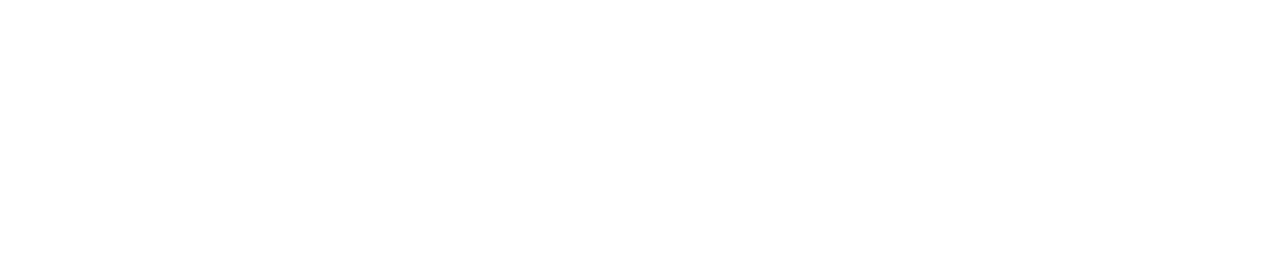
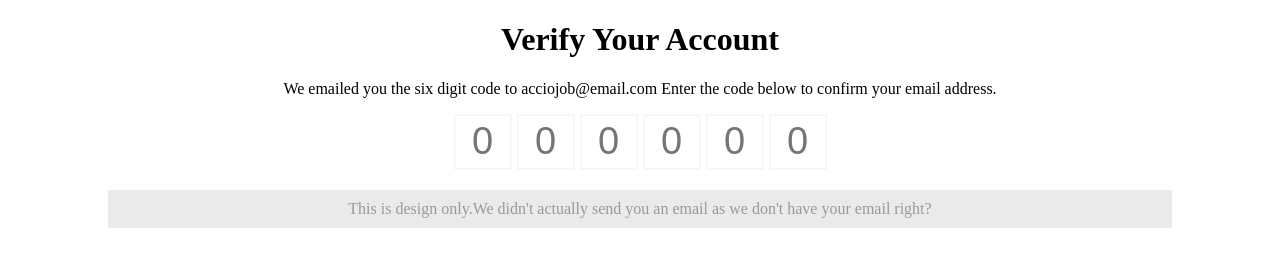
Before and after one commit to acciojob/OTP-debasisnayak12, a website: page main.html in a window 1280 px wide. Drawn offline with Linux system fonts and the light colour scheme.

Commit message:
created a submission

```diff
--- a/main.html
+++ b/main.html
@@ -8,7 +8,18 @@
 
 <body>
 	<!-- the entire body must be written by student -->
-    <script type="text/javascript" src="./script.js">
+	<h1 id="verification_heading">Verify Your Account</h1>
+	<p id="verification_subtext">We emailed you the six digit code to acciojob@email.com Enter the code below to confirm your email address.</p>
+    <div class="code-container">
+		<input type="number" class="code" placeholder="0"/>
+		<input type="number" class="code" placeholder="0"/>
+		<input type="number" class="code" placeholder="0"/>
+		<input type="number" class="code" placeholder="0"/>
+		<input type="number" class="code" placeholder="0"/>
+		<input type="number" class="code" placeholder="0"/>
+	</div>
+	<div id="foot">This is design only.We didn't actually send you an email as we don't have your email right?</div>
+	<script type="text/javascript" src="./script.js">
 </script>
 
 </body>
--- a/script.js
+++ b/script.js
@@ -1 +1,24 @@
 //your JS code here. If required.
+const inputs = document.querySelectorAll(".code");
+
+inputs.forEach((input,index) => {
+	input.addEventListener('input', (event) => {
+	const inputLength = event.target.value.length;
+		if(inputLength === 1 && index < inputs.length - 1){
+			inputs[index + 1].focus();
+		}
+
+		if(inputLength === 0 && index > 0){
+			inputs[index - 1].focus();
+		}
+	});
+
+	input.addEventListener('keydown', (event) => {
+		if(event.key === 'Backspace' && index > 0){
+			if(input.value.length === 0){
+				inputs[index - 1].focus();
+			}
+		}
+	});
+
+});
--- a/styles.css
+++ b/styles.css
@@ -1 +1,34 @@
 /*  your css code here. If applicable */
+#verification_heading{
+	text-align:center;
+}
+#verification_subtext{
+	text-align:center;
+}
+.code-container{
+	display:flex;
+	justify-content:center;
+	gap:5px;
+}
+.code{
+	width:50px;
+	height:50px;
+	font-size:38px;
+	text-align:center;
+	border: 2px solid #f7f7f7;
+}
+
+input::-webkit-outer-spin-button,
+input::-webkit-inner-spin-button {
+  -webkit-appearance: none;
+  margin: 0;
+}
+
+#foot{
+	color:#9f989a;
+	background-color:#eaeaea;
+	padding:10px;
+	margin:20px 100px;
+	display:flex;
+	justify-content:center;
+}
```
